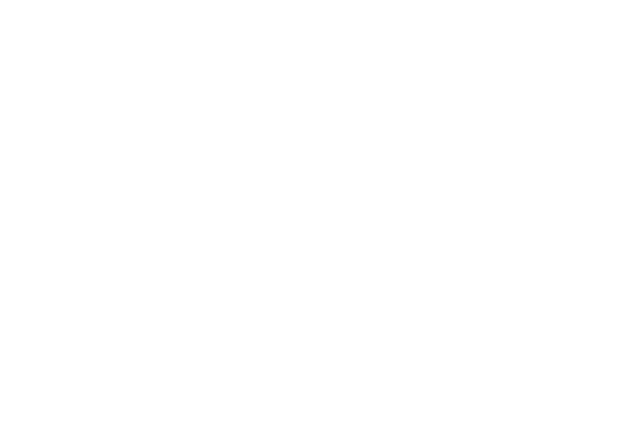
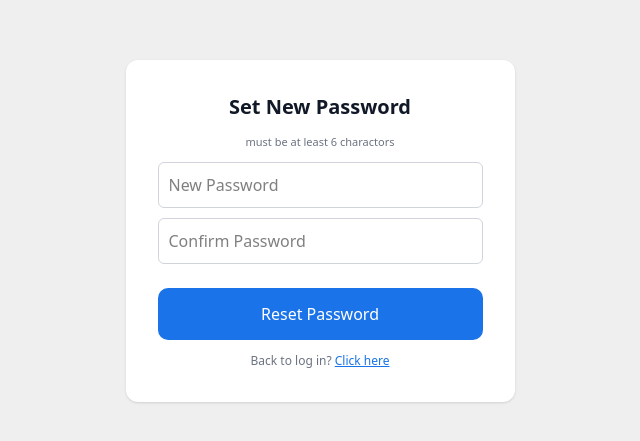
Before and after one commit to Esoft-Management-System/Frontend, a React app: page /Setnewpassword in a window 1280 px wide. Before the commit this address had no page. Shown: the part 169-610 px from the top of the page, without its empty margins (320-960 px from the left). Built offline with nearby package versions, Linux system fonts and the light colour scheme; the HTML template or start-up script is replaced by a standard one.

Commit message:
feat(UI) : I have done Set new Password form

```diff
--- a/src/App.tsx
+++ b/src/App.tsx
@@ -5,6 +5,8 @@
 import StaffRequestLogin from "./pages/login/StaffRequestLogin";
 import OTPform from "./pages/ForgotPassword/OTPform";
 import ForgotPassword from "./pages/ForgotPassword/ForgotPassword";
+import Setnewpassword from "./pages/ForgotPassword/Setnewpassword";
+
 
 const App = () => {
   return (
@@ -16,6 +18,7 @@
         <Route path="/studentregister" element={<StudentRegister/>}/>
         <Route path="/StaffRequestLogin" element={<StaffRequestLogin/>}/>
         <Route path="/OTPform" element={<OTPform/>}/>
+        <Route path="/Setnewpassword" element={<Setnewpassword/>}/>
       </Routes>
     </div>
   );
--- /dev/null
+++ b/src/pages/ForgotPassword/Setnewpassword.tsx
@@ -0,0 +1,26 @@
+import { useNavigate } from "react-router-dom";
+
+const Setnewpassword = () => {
+    const navigate = useNavigate();
+    return (
+        <div className="h-screen w-screen flex items-center justify-center bg-[#EFEFEF]">
+			<div className="flex w-[409px] md:w-[409px] flex-col p-2.5 gap-2 " >
+				<div className="bg-[#FFFFFF] flex-1 flex flex-col gap-3 p-[15px] md:p-8 rounded-xl shadow-sm place-items-start flex items-center justify-center">
+					<p className="text-[20px] font-semibold text-[#111827] flex-1">Set New Password</p>
+                    <p className="text-[11px] font-normal text-[#6B7280] flex-1">must be at least 6 charactors </p>
+                    <div className="flex flex-col w-full flex-1 gap-2.5">
+                        <input type="password" placeholder="New Password" className="w-full border border-[#D1D5DB] rounded-md p-2.5 focus:outline-none focus:ring-2 focus:ring-blue-500"/>
+                        <input type="password" placeholder="Confirm Password" className="w-full border border-[#D1D5DB] rounded-md p-2.5 focus:outline-none focus:ring-2 focus:ring-blue-500"/>
+                    </div>
+                    <div className="flex flex-col w-full gap-3 mt-3">
+                        <button className="ww-full flex flex-row rounded-[10px] py-3.5 bg-[#1A73E8] justify-center items-center font-medium text-white hover:cursor-pointer text-[16px]">Reset Password</button>
+                    </div>
+                    <div className="flex flex-col items-center justify-center w-full">
+                        <p className="text-[#6B7280] font-normal text-[12px]">Back to log in? <span onClick={(() => navigate("/"))} className="text-[#1A73E8] hover:cursor-pointer text underline">Click here</span></p>
+                    </div>
+                </div>
+            </div>
+        </div>
+    );
+};
+export default Setnewpassword;
```
Also changed, not shown: src/pages/ForgotPassword/OTPform.tsx (line endings or trailing spaces).
